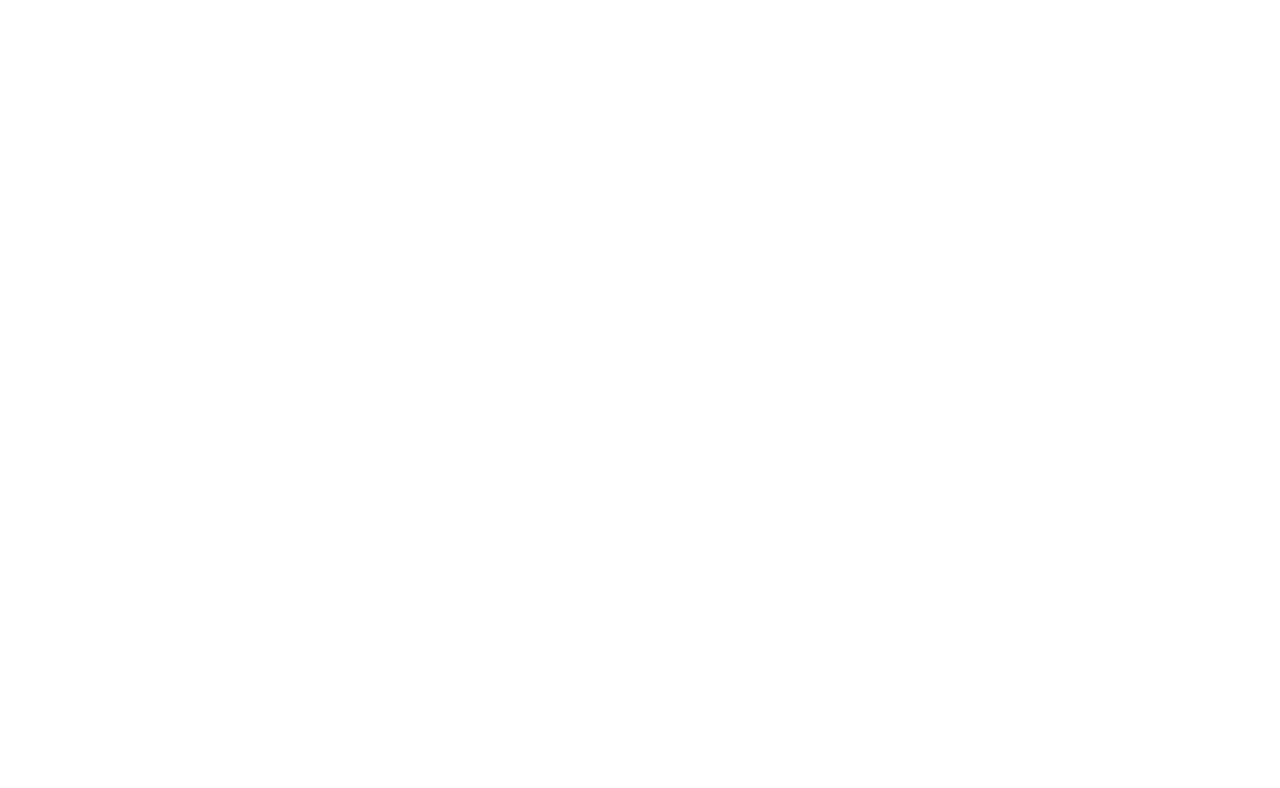
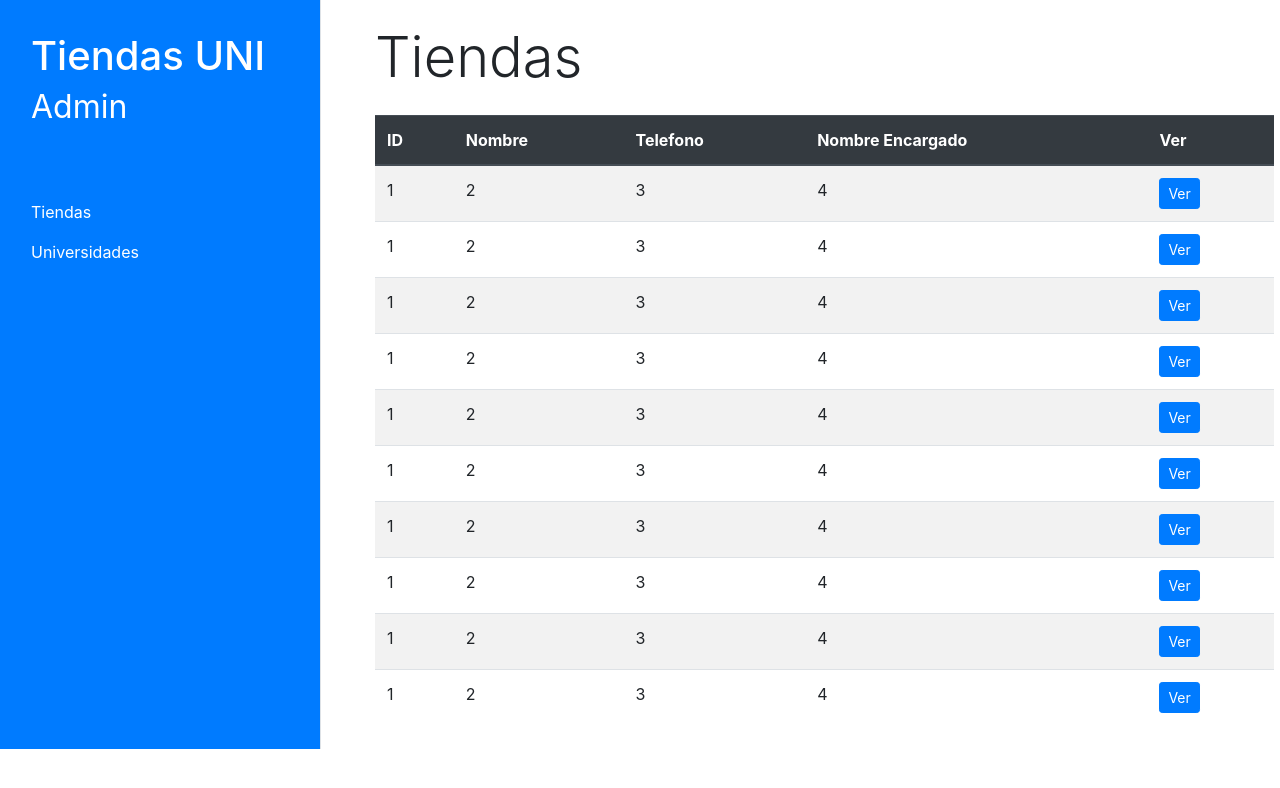
Before and after one commit to menidh69/tiendas_unison_backend, a React (Create React App) app in the folder client/: page /admin/tiendas in a window 1280 px wide. Shown: the top 788 px of the page. Built offline with nearby package versions, Linux system fonts and the light colour scheme.

Commit message:
Agregada la interfaz del admin basica

```diff
--- a/client/src/App.js
+++ b/client/src/App.js
@@ -5,20 +5,20 @@ import {BrowserRouter as Router, Switch, Route} from 'react-router-dom';
 //componentes
 import Login from './components/Login'
 import Registro from './components/Registro'
+import Admin from './components/Admin/Admin'
 
 
 function App() {
   return(
     <Router>
     <Fragment>
-      <div className="container">
         <Switch>
         {/* Agregar aquí las interfaces principales como Routes, ver el tutorial */}
         <Route path="/login" component={Login}/>
+        <Route path="/admin" component={Admin}/>
         {/* Insertar Landing page aqui */}
         <Route path="/" component={'Landing'}/>
         </Switch>
-      </div>
     </Fragment>
     </Router>
     );
--- /dev/null
+++ b/client/src/components/Admin/Admin.js
@@ -0,0 +1,23 @@
+import React, {Fragment} from 'react'
+import AdminNavBar from './AdminNavBar';
+import TiendaTable from './TiendaTable';
+import UniversidadTable from './UniversidadesTable'
+import {BrowserRouter as Router, Switch, Route} from 'react-router-dom';
+
+const Admin = ()=>{
+    return(
+        <Fragment>
+            <div className="row m-0 px-0">
+                <AdminNavBar/>
+                <Router>
+                <Switch>
+                <Route path='/admin/tiendas' component={TiendaTable}></Route>
+                <Route path='/admin/universidades' component={UniversidadTable}></Route>
+                </Switch>
+                </Router>
+                </div>
+        </Fragment>
+    )
+}
+
+export default Admin;
--- /dev/null
+++ b/client/src/components/Admin/AdminNavBar.js
@@ -0,0 +1,18 @@
+import React, {Fragment} from 'react';
+
+
+const AdminNavBar = ()=>{
+    return(
+        <Fragment>
+        <div className="col-3 bg-primary">
+        <a className="nav-link my-4" href="/admin"><h1>Tiendas UNI <span className='small'>Admin</span></h1></a>
+          <div className="nav flex-column nav-pills bg-primary py-4" role="tablist" aria-orientation="vertical">
+            <a className="nav-link"  href="/admin/tiendas">Tiendas</a>
+            <a className="nav-link" href="/admin/universidades">Universidades</a>
+          </div>
+        </div>
+        </Fragment>
+    )
+}
+
+export default AdminNavBar;
--- /dev/null
+++ b/client/src/components/Admin/TiendaTable.js
@@ -0,0 +1,37 @@
+import React, {Fragment} from 'react';
+import {BrowserRouter as Router, Switch, Route} from 'react-router-dom';
+
+
+
+const TiendaTable = ()=>{
+    let valores = []
+    for(let i=0;i<10;i++){
+    valores.push(<tr><td>1</td><td>2</td><td>3</td><td>4</td><td><button className='btn btn-sm btn-primary'>Ver</button></td></tr>)
+    }
+    return(
+        <Fragment>
+        <div className="col-9 border-left">
+            <div className="container m-4">
+                <h1 className='my-4 display-4'>Tiendas</h1>
+          <table className="table table-striped">
+              <thead className="thead-dark">
+                  <tr>
+                      <th scope="col">ID</th>
+                      <th scope="col">Nombre</th>
+                      <th scope="col">Telefono</th>
+                      <th scope="col">Nombre Encargado</th>
+                      <th scope="col">Ver</th>
+                  </tr>
+              </thead>
+              <tbody>
+                  {valores}
+              </tbody>
+
+          </table>
+        </div>
+        </div>
+        </Fragment>
+    )
+}
+
+export default TiendaTable;
--- /dev/null
+++ b/client/src/components/Admin/UniversidadesTable.js
@@ -0,0 +1,36 @@
+import React, {Fragment} from 'react';
+import {BrowserRouter as Router, Switch, Route} from 'react-router-dom';
+
+
+
+const UniversidadesTable = ()=>{
+    let valores = []
+    for(let i=0;i<10;i++){
+    valores.push(<tr><td>1</td><td>2</td><td>3</td><td><button className='btn btn-sm btn-success'>Validar</button></td></tr>)
+    }
+    return(
+        <Fragment>
+        <div className="col-9 border-left">
+            <div className="container my-4 mx-4">
+                <h1 className='my-4 display-4'>Universidades</h1>
+          <table className="table table-striped">
+              <thead className="thead-dark">
+                  <tr>
+                      <th scope="col">ID</th>
+                      <th scope="col">Nombre</th>
+                      <th scope="col">Ciudad</th>
+                      <th scope="col">Validar</th>
+                  </tr>
+              </thead>
+              <tbody>
+                  {valores}
+              </tbody>
+
+          </table>
+        </div>
+        </div>
+        </Fragment>
+    )
+}
+
+export default UniversidadesTable;
```
